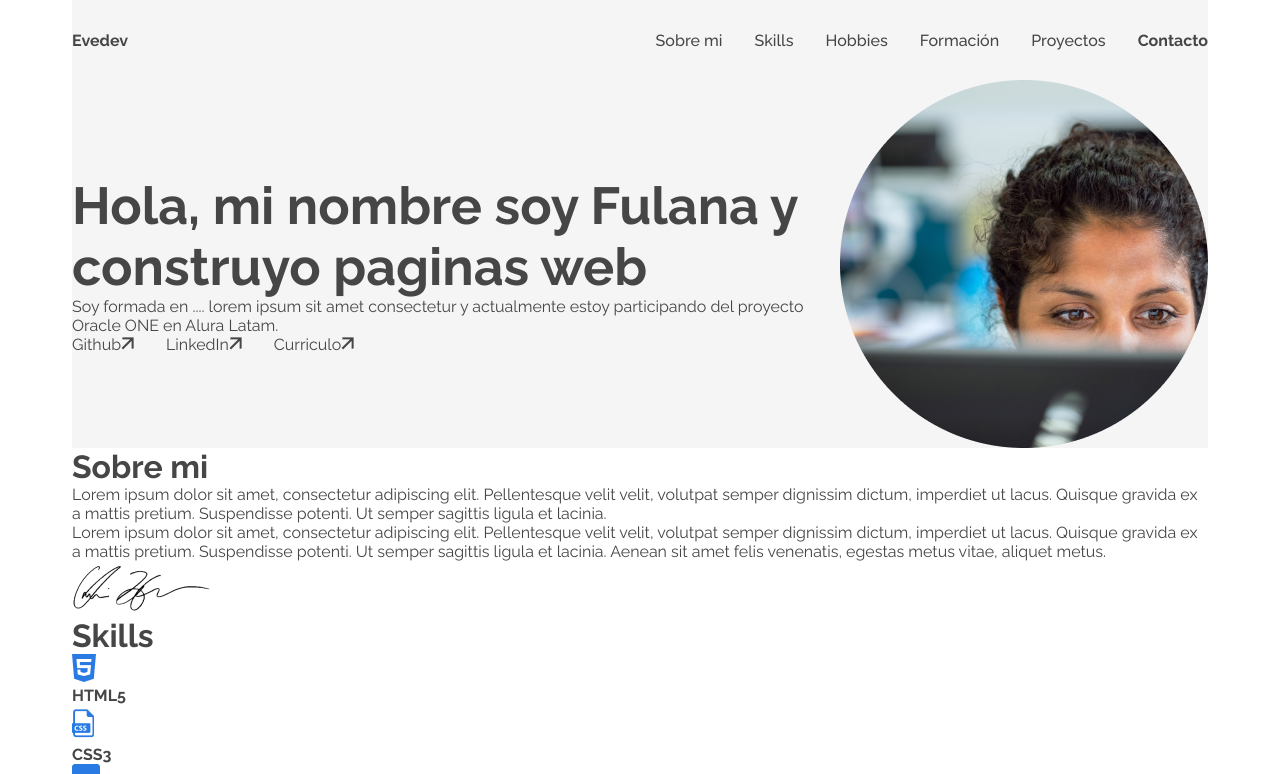
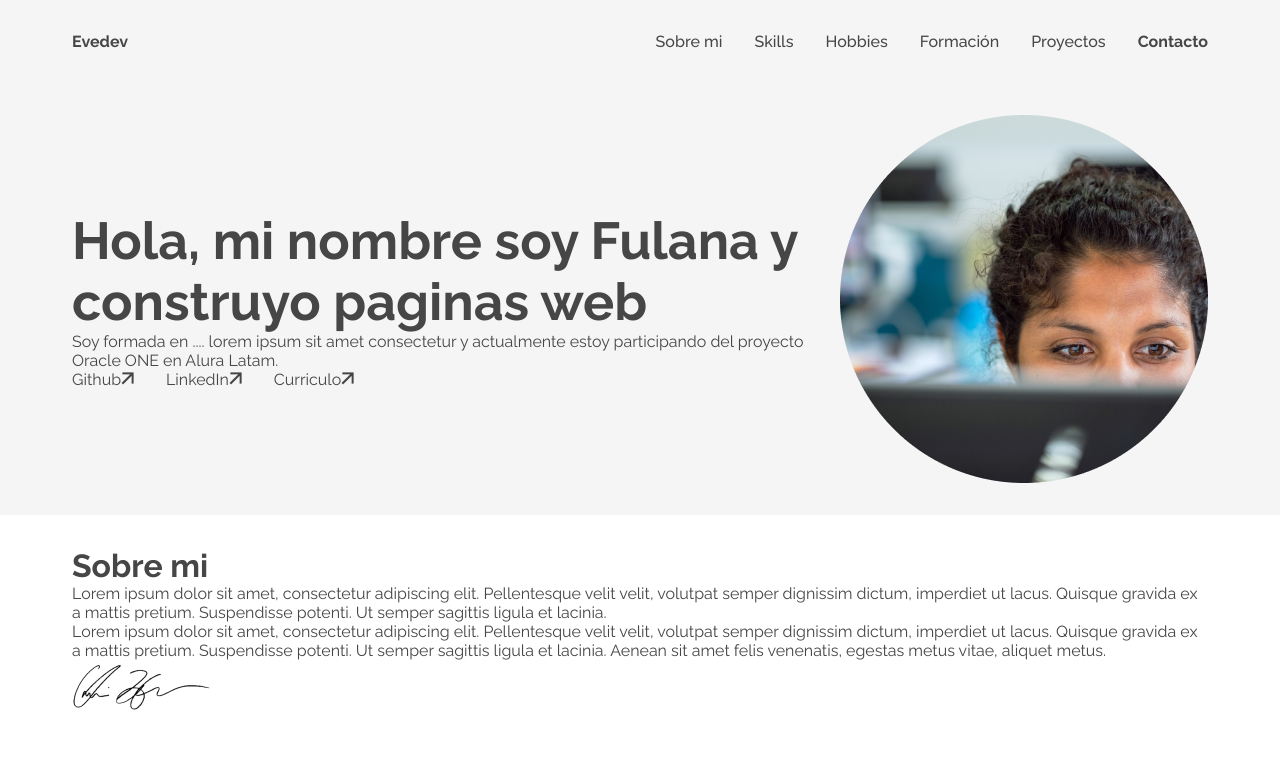
Before and after one commit to EveOrtiz06/Portafolio_EveDev, a plain HTML site: page index.html in a window 1280 px wide. Shown: the top 774 px of the page. Drawn offline with Linux system fonts and the light colour scheme.

Commit message:
update styles and index

```diff
--- a/css/layout.css
+++ b/css/layout.css
@@ -15,6 +15,7 @@ html {
 .evedev {
     font-weight: bold;
 }
+
 /*
 .sobre-mi{
     background-color: var(--color-secundario);
@@ -32,7 +33,7 @@ html {
 body {
     font-size: 0.875rem;
     /* 14px */
-    padding: 0 1rem;
+    /* padding: 0 1rem; */
     /* 16px */
     font-family: var(--fuente-raleway);
 
@@ -61,9 +62,33 @@ h3 {
 }
 
 /* header mobile */
-header {
-    width: 100%;
-    height: 80px;
+header,
+main,
+section,
+footer {
+    width: 100vw;
+    margin: 0;
+    padding: 0;
+}
+
+.div-header,
+.section-div-intro,
+.section-div-sobre-mi,
+.section-div-skills,
+.section-div-hobbies,
+.section-div-formacion,
+.section-div-proyectos,
+.section-div-contacto,
+.footer {
+    padding: 1rem 1rem;
+
+}
+
+
+.div-header {
+    /* width: 100%; */
+
+    /* height: 80px; */
     display: flex;
     align-items: center;
     justify-content: space-between;
@@ -79,10 +104,14 @@ header {
 }
 
 /* section intro */
-.intro{
+.intro {
+    background-color: var(--color-primario);
+}
+
+.section-div-intro {
     display: flex;
     flex-wrap: wrap-reverse;
-    background-color: var(--color-primario);
+
 }
 
 .descripcion-intro h2 {
@@ -105,7 +134,10 @@ header {
 
 }
 
-
+/* section sobre mi */
+.sobre-mi {
+    background-color: var(--color-secundario);
+}
 
 
 /* Tablet */
@@ -113,13 +145,38 @@ header {
     body {
         font-size: 0.875rem;
         /* 14px */
-        padding: 0 2rem;
+        /* padding: 0 2rem; */
         /* 32px */
     }
+
     header {
-    background-color: var(--color-primario);
-}
+        background-color: var(--color-primario);
+    }
 
+    header,
+    main,
+    section,
+    footer {
+        width: 100vw;
+        margin: 0;
+        padding: 0;
+    }
+
+    .div-header {
+        padding: 1rem 2rem;
+    }
+
+    .section-div-intro,
+    .section-div-sobre-mi,
+    .section-div-skills,
+    .section-div-hobbies,
+    .section-div-formacion,
+    .section-div-proyectos,
+    .section-div-contacto,
+    .footer {
+        padding: 2rem 2rem;
+
+    }
 
     p,
     a {
@@ -148,7 +205,7 @@ header {
         font-weight: bold;
     }
 
-    .intro {
+    .section-div-intro {
         flex-wrap: nowrap;
         justify-content: space-between;
         display: flex;
@@ -182,6 +239,11 @@ header {
         flex-wrap: nowrap;
 
     }
+
+    /* section sobre mi */
+    .sobre-mi {
+        background-color: var(--color-secundario);
+    }
 }
 
 
@@ -192,16 +254,39 @@ header {
     body {
         font-size: 1rem;
         /* 16px */
-        padding: 0 2rem;
+        /* padding: 0 2rem; */
         /* 32px */
-        max-width: 1136px;
+        /* max-width: 1136px; */
         margin: auto;
     }
 
 
+    header,
+    main,
+    section,
+    footer {
+        max-width: 100vw;
+        margin: 0;
+        padding: 0;
+    }
+
+    .div-header,
+    .section-div-intro,
+    .section-div-sobre-mi,
+    .section-div-skills,
+    .section-div-hobbies,
+    .section-div-formacion,
+    .section-div-proyectos,
+    .section-div-contacto,
+    .footer {
+        padding: 2rem 0;
+        max-width: 1136px;
+        margin: 0 auto;
+
+    }
 
     .evedev,
-    .lista-menu-contacto{
+    .lista-menu-contacto {
         font-size: 1rem;
         font-weight: bold;
     }
@@ -231,6 +316,7 @@ header {
     header {
         background-color: var(--color-primario);
     }
+
     .lista-menu {
         display: flex;
         justify-content: space-between;
@@ -247,15 +333,18 @@ header {
     }
 
     /* section intro desktop */
+    .intro {
+        background-color: var(--color-primario);
+    }
 
-    .intro {
+    .section-div-intro {
         display: flex;
         align-items: center;
 
         flex-wrap: nowrap;
         /* margin: 32px auto; */
         /* gap: auto; */
-        background-color: var(--color-primario);
+
     }
 
     .descripcion-intro {
@@ -285,7 +374,40 @@ header {
 
     }
 
-    .sobre-mi{
+
+    /* section sobre mi */
+    .sobre-mi {
         background-color: var(--color-secundario);
     }
+
+
+    /* section skills */
+    .skills {
+        background-color: var(--color-primario);
+    }
+
+
+    /* section hobbies */
+    .hobbies {
+        background-color: var(--color-primario);
+    }
+
+    /* section formacion */
+    .formacion {
+        background-color: var(--color-secundario);
+    }
+
+    /* section proyectos/experiencia */
+    .proyectos {
+        background-color: var(--color-primario);
+    }
+
+
+    /* section contacto */
+    .contacto {
+        background-color: var(--color-secundario);
+    }
+
+
+
 }
--- a/css/styles.css
+++ b/css/styles.css
@@ -8,7 +8,7 @@
 
     --color-primario: #F5F5F5;
 
-    --color-secundario: rgb(234,242,253);
+    --color-secundario: #EAF2FD;
 
     --color-fuente: #464646;
     /*
--- a/index.html
+++ b/index.html
@@ -14,8 +14,12 @@
 </head>
 
 <body>
+
     <!-- Encabezado -->
-    <header>
+
+    <header class="header">
+
+        <div class="div-header">
             <h1 class="evedev">Evedev</h1>
             <nav class="menu">
                 <p class="correo-contacto">evelyn.ortiz.hu@gmail.com</p>
@@ -28,18 +32,25 @@
                     <li class="lista-menu-contacto"><a href="#contacto">Contacto</a></li>
                 </ul>
             </nav>
+        </div>
+
     </header>
+
 
     <!-- Main -->
     <main>
 
+
         <section class="intro">
+
+            <div class="section-div-intro">
                 <div class="descripcion-intro">
                     <h2>
                         Hola, mi nombre soy Fulana y construyo paginas web
                     </h2>
                     <p>
-                    Soy formada en .... lorem ipsum sit amet consectetur y actualmente estoy participando del proyecto
+                        Soy formada en .... lorem ipsum sit amet consectetur y actualmente estoy participando del
+                        proyecto
                         Oracle ONE en Alura Latam.
                     </p>
                     <ul class="lista-redirecciones">
@@ -52,10 +63,14 @@
                 </div>
 
                 <img class="img-intro" src="assets/intro/unsplash_anAAZ0nrqBY.png" alt="imgen referencial">
+            </div>
 
         </section>
 
+
         <section id="sobre-mi">
+
+            <div class="section-div-sobre-mi">
                 <h2>
                     Sobre mi
                 </h2>
@@ -67,12 +82,17 @@
                 <p>
                     Lorem ipsum dolor sit amet, consectetur adipiscing elit. Pellentesque velit velit, volutpat semper
                     dignissim dictum, imperdiet ut lacus. Quisque gravida ex a mattis pretium. Suspendisse potenti. Ut
-                semper sagittis ligula et lacinia. Aenean sit amet felis venenatis, egestas metus vitae, aliquet metus.
+                    semper sagittis ligula et lacinia. Aenean sit amet felis venenatis, egestas metus vitae, aliquet
+                    metus.
                 </p>
                 <img src="assets/sobre_mi/firma.png" alt="">
+            </div>
+
         </section>
 
         <section id="skills">
+
+            <div class="section-div-skills">
                 <h2>Skills</h2>
                 <div class="skills-grid">
                     <figure>
@@ -91,11 +111,13 @@
                         <img src="assets/skills/react.png" alt="Icono React">
                         <figcaption>React</figcaption>
                     </figure>
-
+                </div>
             </div>
         </section>
 
         <section id="hobbies">
+
+            <div class="section-div-hobbies">
                 <h2>Hobbies</h2>
                 <div class="hobbies-grid">
                     <figure>
@@ -115,10 +137,14 @@
                         <figcaption>Otros</figcaption>
                     </figure>
                 </div>
+            </div>
+
         </section>
 
 
         <section id="formacion">
+
+            <div class="section-div-formacion">
                 <h2>Formación Académica</h2>
                 <div class="formacion-academica">
                     <figure>
@@ -143,10 +169,14 @@
                         </figcaption>
                     </figure>
                 </div>
+            </div>
+
         </section>
 
 
         <section id="proyectos">
+
+            <div class="section-div-proyectos">
                 <h2>Experiencia Laboral</h2>
                 <div class="proyectos-realizados">
                     <figure>
@@ -163,10 +193,13 @@
                         </figcaption>
                     </figure>
                 </div>
+            </div>
         </section>
 
         <section id="contacto">
+            <div class="section-div-contacto">
                 <h2>Contacto</h2>
+            </div>
         </section>
 
 
@@ -174,7 +207,7 @@
 
 
     <!-- Footer -->
-    <footer>
+    <footer class="footer">
 
     </footer>
 
```
Lines whose indentation alone changed are shown as unchanged.
